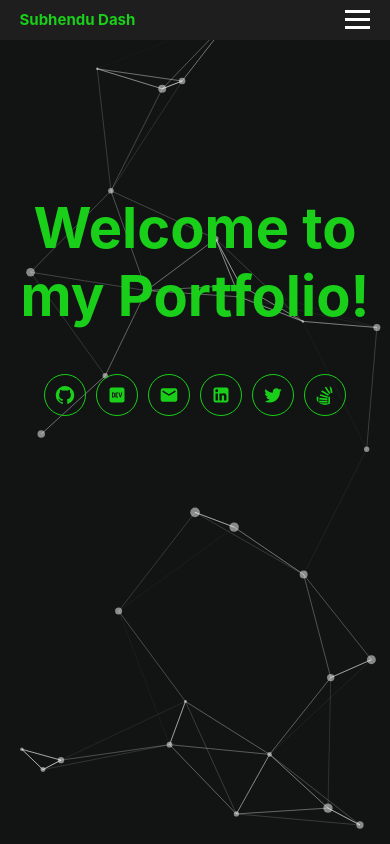
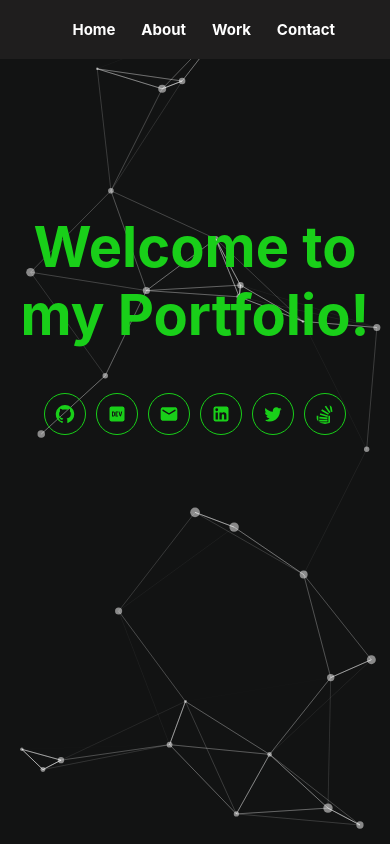
Before and after one commit to subhendudash02/subhendudash02.github.io, a React (Create React App) app: page /contact in a window 390 px wide. Built offline with nearby package versions, Linux system fonts and the light colour scheme.

Commit message:
working on mobile view of nav

```diff
--- a/src/components/Navbar.jsx
+++ b/src/components/Navbar.jsx
@@ -13,11 +13,6 @@ export default function Navbar() {
                     <li className="nav-item"><Link className="nav-link" to="/work">Work</Link></li>
                     <li className="nav-item"><Link className="nav-link" to="/contact">Contact</Link></li>
                 </ul>
-                <div className="hamburger">
-                    <span className="bar"></span>
-                    <span className="bar"></span>
-                    <span className="bar"></span>
-                </div>
             </nav>
         </div>
     );
--- a/src/styles/navbar.css
+++ b/src/styles/navbar.css
@@ -1,9 +1,15 @@
+:root {
+    --green: rgb(25, 207, 25);
+}
+
 li {
     list-style: none;
 }
+
 a {
     text-decoration: none;
 }
+
 .navbar {
     display: flex;
     justify-content: space-between;
@@ -11,55 +17,59 @@ a {
     padding: 0 3% 0 3%;
     background-color: #1F1E1E;
 }
+
 .nav-menu {
     display: flex;
     justify-content: space-between;
     align-items: center;
 }
+
 .nav-item {
     margin-left: 5rem;
 }
+
 .nav-link {
     font-size: 20px;
     font-weight: 400;
     color: #FFFFFF;
 }
+
 .nav-link:hover {
-    color: rgb(25, 207, 25);
+    color: --green;
     transition-duration: 1s;
 }
+
 .nav-logo {
     font-size: 20px;
     font-weight: 700;
-    color: rgb(25, 207, 25);
+    color: --green;
 }
+
 .hamburger {
     display: none;
 }
-.bar {
-    display: block;
-    width: 25px;
-    height: 3px;
-    margin: 5px auto;
-    -webkit-transition: all 0.3s ease-in-out;
-    transition: all 0.3s ease-in-out;
-    background-color: #FFFFFF;
-}
+
 @media only screen and (max-width: 768px) {
     .navbar {
         padding: 1% 5% 1% 5%;
     }
-    .nav-logo, .nav-link {
+
+    .nav-logo {
+        display: none;
+    }
+
+    .nav-link {
         font-size: 15px;
+        font-weight: bolder;
     }
+
     .nav-menu:focus-within {
         left: 0;
     }
+
     .nav-item {
-        display: none;
-    }
-    .hamburger {
-        display: block;
-        cursor: pointer;
+        display: flex;
+        justify-content: center;
+        margin: 0 7% 0 7%;
     }
 }
```
